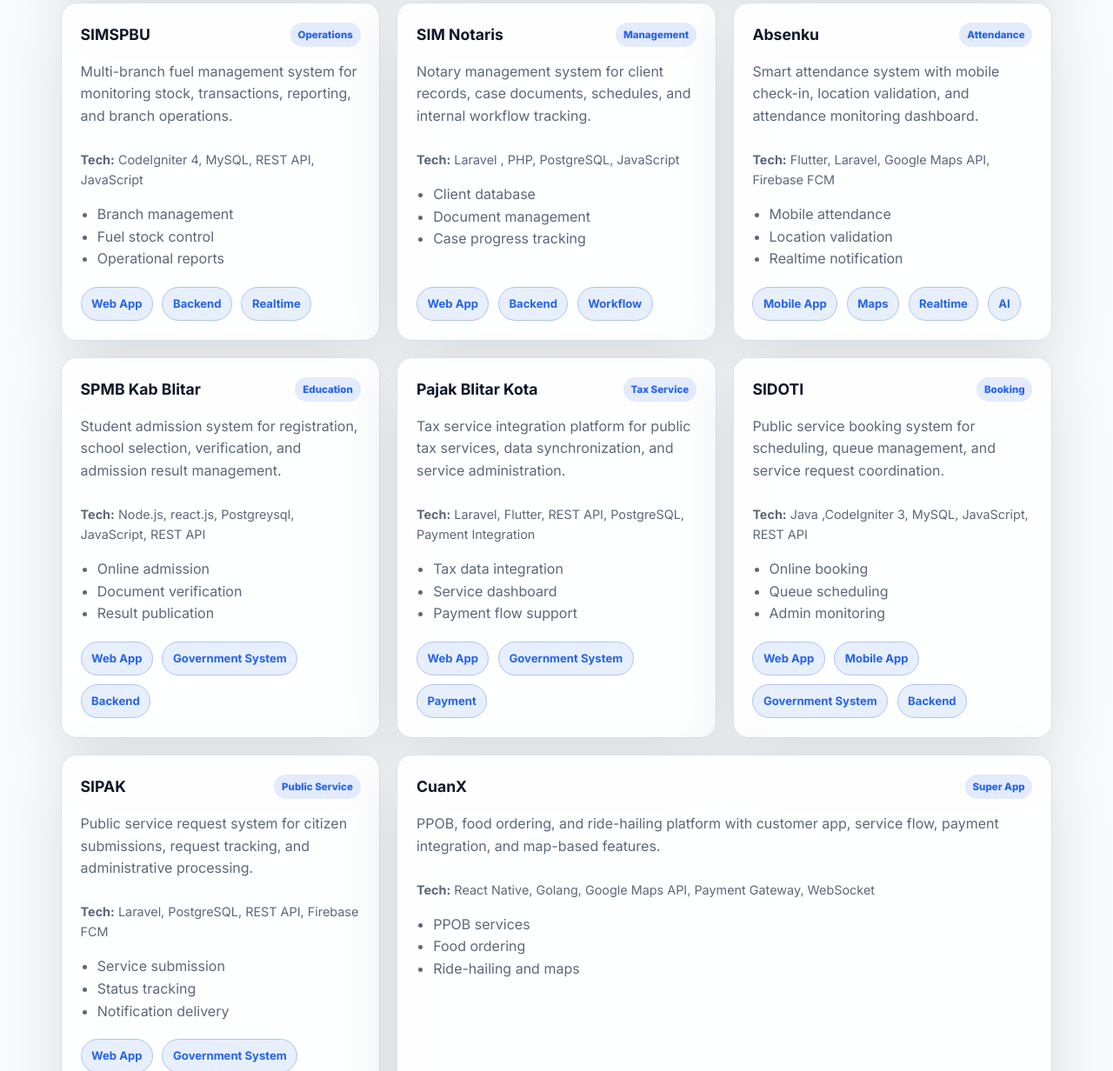
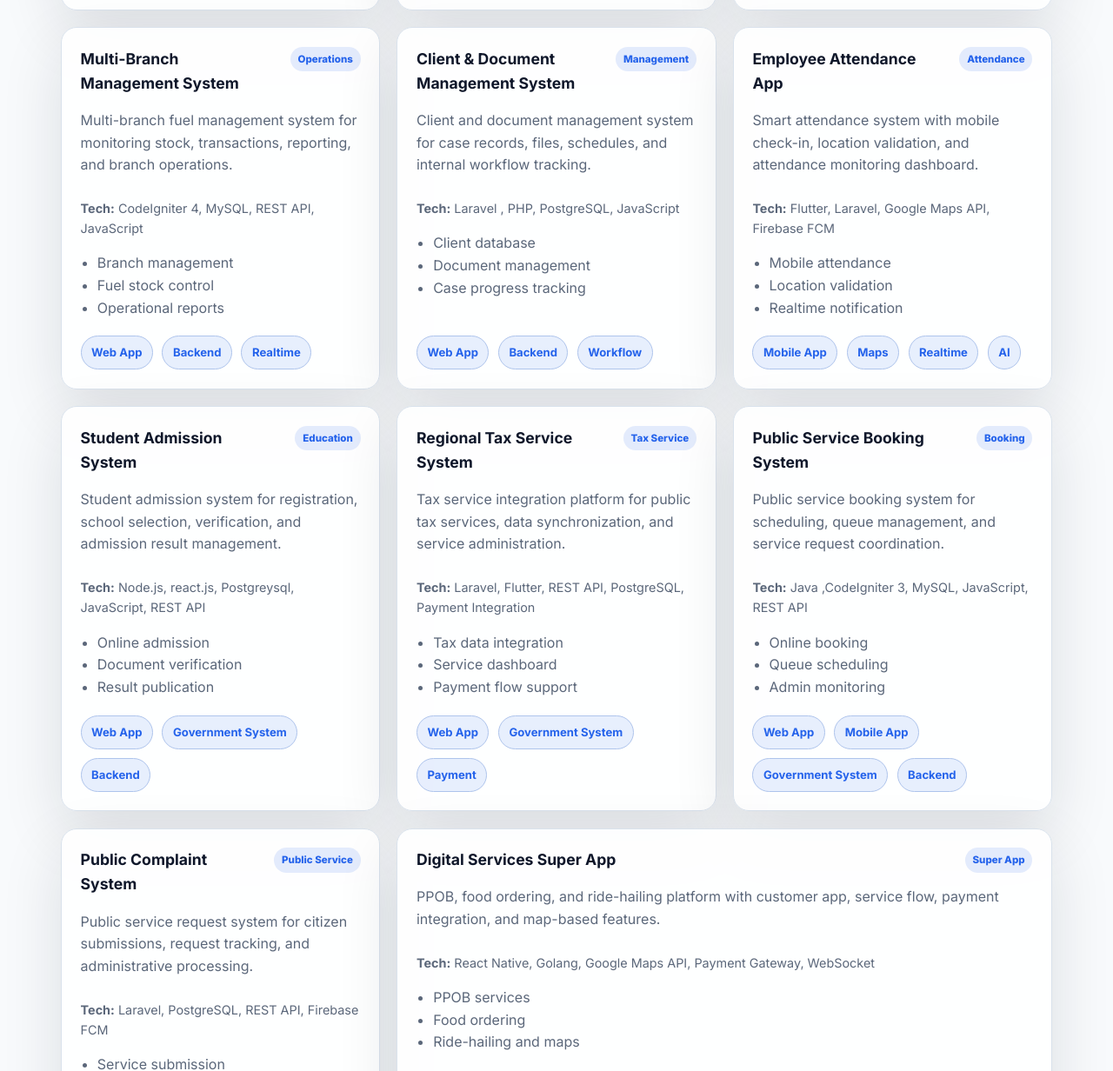
Before and after one commit to faturs5674/personal_portofolio, a plain HTML site: page index.html in a window 1280 px wide. Shown: the part 2838-4070 px from the top of the page at 87% size. Drawn offline with Linux system fonts and the light colour scheme.

Commit message:
Update project titles and descriptions for clarity and accuracy

```diff
--- a/index.html
+++ b/index.html
@@ -160,7 +160,7 @@
         <div class="projects-grid">
           <article class="project-card reveal">
             <div class="project-topline">
-              <h3>SIPUTAR</h3><span>Government System</span>
+              <h3>Management Information System</h3><span>Government System</span>
             </div>
             <p>Government workflow system for structured public administration, document handling, and service
               monitoring.</p>
@@ -176,7 +176,7 @@
 
           <article class="project-card reveal">
             <div class="project-topline">
-              <h3>Sibabe</h3><span>Competition</span>
+              <h3>Competition Management System</h3><span>Competition</span>
             </div>
             <p>Innovation competition platform for registration, submission management, judging, and participant
               administration.</p>
@@ -191,7 +191,7 @@
 
           <article class="project-card reveal">
             <div class="project-topline">
-              <h3>Korporanesa</h3><span>Commerce</span>
+              <h3>Merchant Commerce App</h3><span>Commerce</span>
             </div>
             <p>Merchant and customer commerce app supporting product catalog, transactions, and business operations.</p>
             <div class="project-meta"><strong>Tech:</strong> Kotlin, CodeIgniter 4, MySQL, REST API</div>
@@ -205,7 +205,7 @@
 
           <article class="project-card reveal">
             <div class="project-topline">
-              <h3>SIMSPBU</h3><span>Operations</span>
+              <h3>Multi-Branch Management System</h3><span>Operations</span>
             </div>
             <p>Multi-branch fuel management system for monitoring stock, transactions, reporting, and branch operations.
             </p>
@@ -220,9 +220,9 @@
 
           <article class="project-card reveal">
             <div class="project-topline">
-              <h3>SIM Notaris</h3><span>Management</span>
+              <h3>Client &amp; Document Management System</h3><span>Management</span>
             </div>
-            <p>Notary management system for client records, case documents, schedules, and internal workflow tracking.
+            <p>Client and document management system for case records, files, schedules, and internal workflow tracking.
             </p>
             <div class="project-meta"><strong>Tech:</strong> Laravel , PHP, PostgreSQL, JavaScript</div>
             <ul>
@@ -235,7 +235,7 @@
 
           <article class="project-card reveal">
             <div class="project-topline">
-              <h3>Absenku</h3><span>Attendance</span>
+              <h3>Employee Attendance App</h3><span>Attendance</span>
             </div>
             <p>Smart attendance system with mobile check-in, location validation, and attendance monitoring dashboard.
             </p>
@@ -250,7 +250,7 @@
 
           <article class="project-card reveal">
             <div class="project-topline">
-              <h3>SPMB Kab Blitar</h3><span>Education</span>
+              <h3>Student Admission System</h3><span>Education</span>
             </div>
             <p>Student admission system for registration, school selection, verification, and admission result
               management.</p>
@@ -265,7 +265,7 @@
 
           <article class="project-card reveal">
             <div class="project-topline">
-              <h3>Pajak Blitar Kota</h3><span>Tax Service</span>
+              <h3>Regional Tax Service System</h3><span>Tax Service</span>
             </div>
             <p>Tax service integration platform for public tax services, data synchronization, and service
               administration.</p>
@@ -281,7 +281,7 @@
 
           <article class="project-card reveal">
             <div class="project-topline">
-              <h3>SIDOTI</h3><span>Booking</span>
+              <h3>Public Service Booking System</h3><span>Booking</span>
             </div>
             <p>Public service booking system for scheduling, queue management, and service request coordination.</p>
             <div class="project-meta"><strong>Tech:</strong> Java ,CodeIgniter 3, MySQL, JavaScript, REST API</div>
@@ -296,7 +296,7 @@
 
           <article class="project-card reveal">
             <div class="project-topline">
-              <h3>SIPAK</h3><span>Public Service</span>
+              <h3>Public Complaint System</h3><span>Public Service</span>
             </div>
             <p>Public service request system for citizen submissions, request tracking, and administrative processing.
             </p>
@@ -311,7 +311,7 @@
 
           <article class="project-card reveal featured-project">
             <div class="project-topline">
-              <h3>CuanX</h3><span>Super App</span>
+              <h3>Digital Services Super App</h3><span>Super App</span>
             </div>
             <p>PPOB, food ordering, and ride-hailing platform with customer app, service flow, payment integration, and
               map-based features.</p>
```
